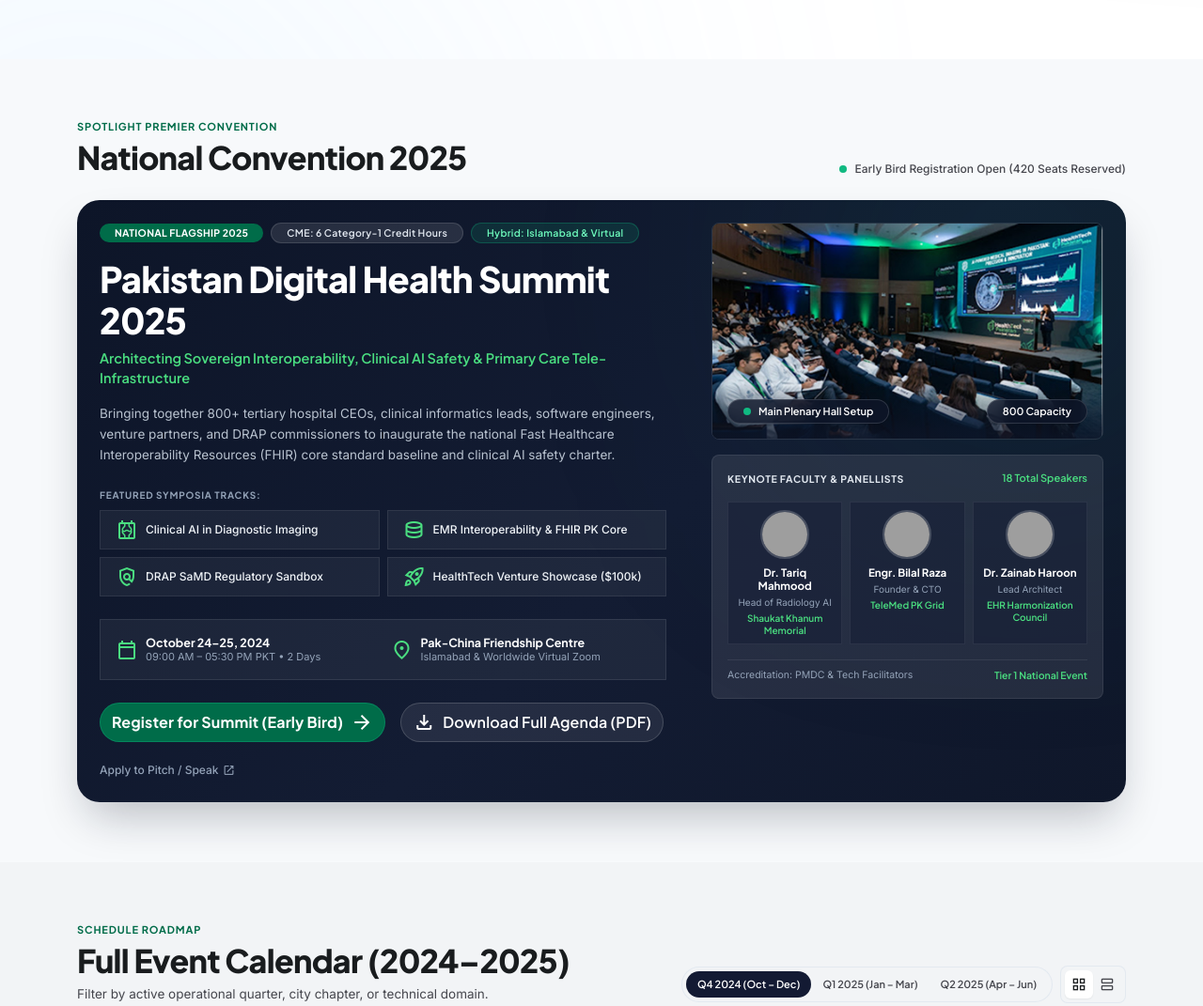
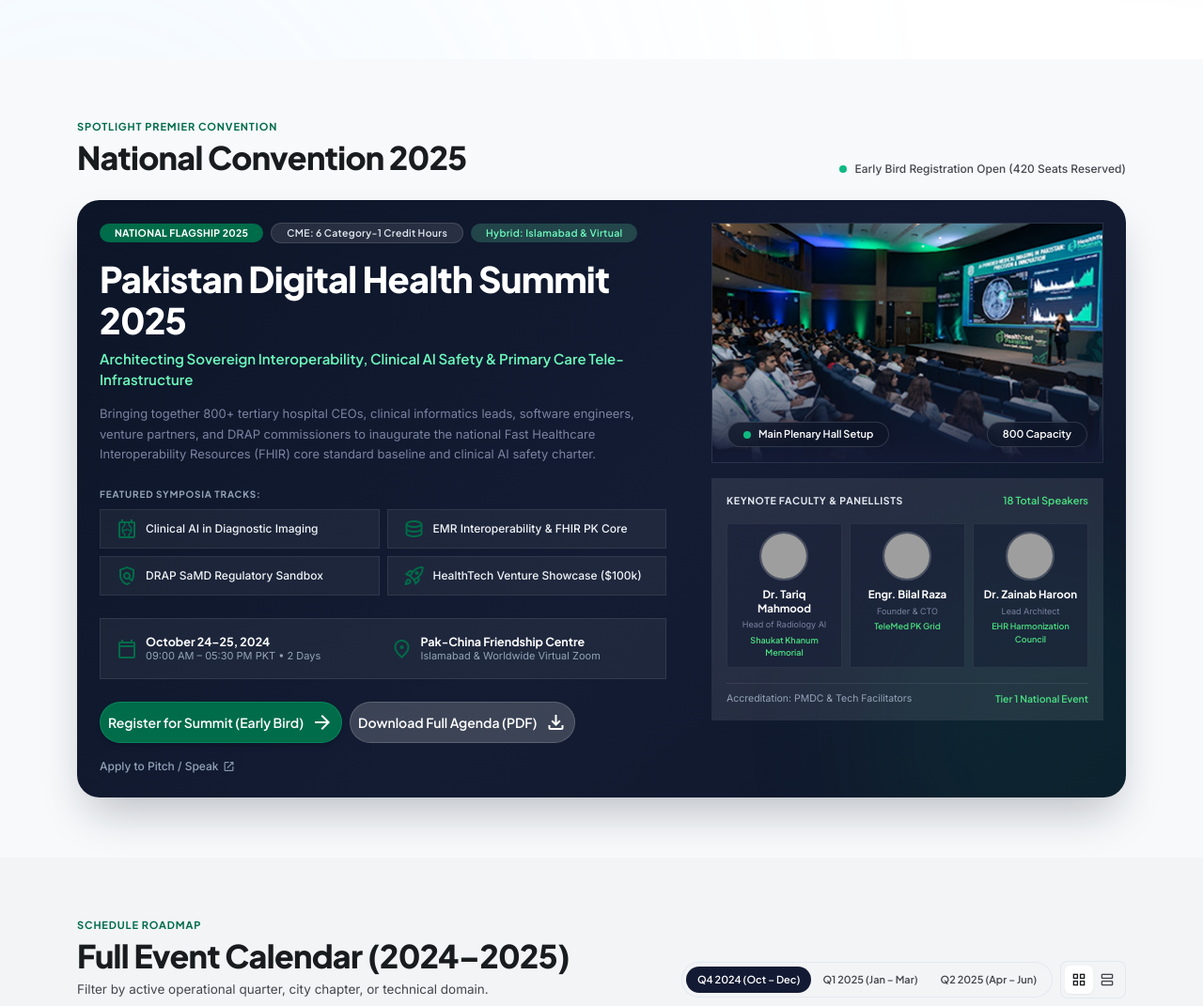
Before and after one commit to mwaqaskhan2002/healthtech-pakistan, a plain HTML site: page events.html in a window 1280 px wide. Shown: the part 779-1850 px from the top of the page at 94% size. Drawn offline with nearby package versions, Linux system fonts and the light colour scheme; grey boxes are pictures that could not be loaded; a script that the page names is missing; a web font is replaced by a local one.

Commit message:
Added the glow in the flagshipshowcase card fixed buttons and added overlay in the picture

```diff
--- a/events.html
+++ b/events.html
@@ -375,10 +375,11 @@
                 </div>
 
                 <!-- Dark Flagship Showcase Card -->
-                <div class="flagship-showcase-card position-relative overflow-hidden p-4" data-aos="fade-up"
+                <div class="flagship-showcase-card position-relative overflow-hidden p-4" data-aos="fade-up "
                     data-aos-delay="100" data-aos-duration="700">
-                    <!-- Subtle Ambient Glow inside Dark Card -->
-                    <div class="flagship-card-glow position-absolute rounded-circle"></div>
+
+                    <!-- Bottom-Right Glow -->
+                    <div class="flagship-card-glow-bottom-right position-absolute rounded-circle"></div>
 
                     <div class="row g-4 g-xl-5 align-items-stretch position-relative z-1">
                         <!-- Left Column: Details, Tracks, Date/Location & CTAs -->
@@ -491,25 +492,19 @@
                                 </div>
                             </div>
 
-                            <!-- Bottom Actions -->
-                            <div>
-                                <div class="d-flex flex-wrap align-items-center gap-3 mb-3">
-                                    <a href="#register-summit"
-                                        class="btn flagship-register-cta-btn plus-jakarta-sans-700 rounded-pill d-inline-flex align-items-center justify-content-center gap-2"
-                                        style="background-color: rgba(0, 108, 73, 1); border: 1px solid rgba(16, 185, 129, 0.35); color: #ffffff;">
-                                        <span>Register for Summit (Early Bird)</span>
-                                        <span class="material-symbols-outlined flagship-cta-icon" style="color: #ffffff;"
-                                            aria-hidden="true">arrow_forward</span>
+                            <div class="flagship-actions mb-3 d-flex flex-md-row flex-column gap-2">
+                                <a href="#register-summit" class="flagship-register-btn plus-jakarta-sans-600 px-2 py-1">
+                                    Register for Summit (Early Bird)
+                                    <span class="material-symbols-outlined flagship-cta-icon" aria-hidden="true">arrow_forward</span>
                                 </a>
 
-                                    <a href="#download-agenda"
-                                        class="btn flagship-agenda-pdf-btn plus-jakarta-sans-600 rounded-pill d-inline-flex align-items-center justify-content-center gap-2"
-                                        style="background-color: rgba(255, 255, 255, 0.08); border: 1px solid rgba(255, 255, 255, 0.16); color: #ffffff;">
-                                        <span class="material-symbols-outlined flagship-cta-icon" style="color: #ffffff;"
-                                            aria-hidden="true">download</span>
-                                        <span>Download Full Agenda (PDF)</span>
+
+                                <a href="#download-agenda" class="flagship-download-pdf-btn plus-jakarta-sans-600 px-2 py-1">
+                                    Download Full Agenda (PDF)
+                                    <span class="material-symbols-outlined flagship-cta-icon" aria-hidden="true">download</span>
                                 </a>
                             </div>
+
 
                             <a href="#apply-pitch"
                                 class="flagship-pitch-link inter-500 d-inline-flex align-items-center gap-1 text-decoration-none">
@@ -518,18 +513,17 @@
                                     aria-hidden="true">open_in_new</span>
                             </a>
                         </div>
-                        </div>
 
                         <!-- Right Column: Auditorium Photo + Keynote Faculty & Panellists -->
                         <div class="col-lg-5 d-flex flex-column gap-3">
                             <!-- Auditorium Stock Image Wrapper -->
-                            <div class="flagship-media-card position-relative overflow-hidden rounded-3">
+                            <div class="flagship-media-card position-relative overflow-hidden">
                                 <img src="images/main-planetary-hall-setup.jpg"
                                     alt="Main Plenary Hall Setup at Pakistan Digital Health Summit"
-                                    class="img-fluid w-100 flagship-media-img" loading="lazy">
+                                    class="img-fluid w-100 h-100 object-fit-cover" loading="lazy">
                                 <!-- Bottom Overlays -->
                                 <div
-                                    class="flagship-media-overlay position-absolute bottom-0 start-0 end-0 p-3 d-flex align-items-center justify-content-between gap-2">
+                                    class="flagship-media-overlay position-absolute bottom-0 start-0 end-0 p-3 d-flex align-items-center flex-wrap flex-sm-row justify-content-between gap-2">
                                     <span
                                         class="flagship-media-badge d-inline-flex align-items-center gap-2 rounded-pill px-3 py-1 plus-jakarta-sans-600">
                                         <span class="flagship-live-dot rounded-circle flex-shrink-0" aria-hidden="true"></span>
@@ -542,7 +536,7 @@
                             </div>
 
                             <!-- Keynote Faculty & Panellists Panel -->
-                            <div class="flagship-speakers-panel p-3 rounded-3">
+                            <div class="flagship-speakers-panel p-3">
                                 <div class="d-flex align-items-center justify-content-between gap-2 mb-3">
                                     <span class="flagship-speakers-heading plus-jakarta-sans-700 text-uppercase">
                                         KEYNOTE FACULTY &amp; PANELLISTS
@@ -1116,7 +1110,7 @@
 
                             <!-- Bottom CTA Buttons -->
                             <div class="d-flex flex-column flex-sm-row flex-wrap align-items-stretch align-items-sm-center gap-2">
-                                <a href="#watch-plenary-sessions"
+                                <!-- <a href="#watch-plenary-sessions"
                                     class="btn impact-btn-dark plus-jakarta-sans-600 rounded-pill d-inline-flex align-items-center justify-content-center gap-2">
                                     <span class="material-symbols-outlined impact-cta-icon flex-shrink-0" style="font-size: 16px;"
                                         aria-hidden="true">play_circle</span>
@@ -1128,7 +1122,7 @@
                                     <span class="material-symbols-outlined impact-cta-icon flex-shrink-0" style="font-size: 16px;"
                                         aria-hidden="true">description</span>
                                     <span>Download 2023 Proceedings Report</span>
-                                </a>
+                                </a> -->
                             </div>
                         </article>
                     </div>
--- a/style.css
+++ b/style.css
@@ -2633,28 +2633,16 @@
   color: #ffffff;
 }
 
-.flagship-card-glow {
-  width: 420px;
-  height: 420px;
-  top: -140px;
-  right: -100px;
-  background-color: rgba(0, 108, 73, 0.18);
-  filter: blur(140px);
-  pointer-events: none;
-}
-
-/* Bottom-Right Corner Glow inside Flagship Card */
 .flagship-card-glow-bottom-right {
   width: 384px;
   height: 384px;
   bottom: -120px;
   right: -110px;
-  background-color: rgba(0, 108, 73, 0.15) !important;
-  filter: blur(128px);
+  background-color: rgba(0, 108, 73, 0.15);
+  filter: blur(64px);      /* Figma blur 128 ≈ CSS 64px */
   pointer-events: none;
   z-index: 0;
 }
-
 /* Top Pills inside Card */
 .flagship-pill {
   font-size: 10.5px;
@@ -2674,8 +2662,7 @@
 }
 
 .flagship-pill--teal {
-  background-color: rgba(16, 185, 129, 0.14);
-  border: 1px solid rgba(16, 185, 129, 0.28);
+  background-color: rgba(108, 248, 187, 0.2);
   color: rgba(108, 248, 187, 1);
 }
 
@@ -2688,14 +2675,14 @@
 }
 
 .flagship-card-tagline {
-  color: rgba(74, 222, 128, 1);
-  font-size: 14.5px;
+  color: rgba(108, 248, 187, 1);
+  font-size: 15px;
   line-height: 1.45;
 }
 
 .flagship-card-desc {
-  color: rgba(203, 213, 225, 0.9);
-  font-size: 13.5px;
+  color: rgba(123, 131, 160, 1);
+  font-size: 13px;
   line-height: 1.65;
 }
 
@@ -2721,7 +2708,7 @@
 
 .flagship-track-icon {
   font-size: 16px;
-  color: rgba(74, 222, 128, 1);
+  color: rgba(0, 108, 73, 1);
 }
 
 /* Date & Location Strip */
@@ -2732,7 +2719,7 @@
 
 .flagship-meta-icon {
   font-size: 18px;
-  color: rgba(74, 222, 128, 1);
+  color: rgba(0, 108, 73, 1);
 }
 
 .flagship-meta-title {
@@ -2747,44 +2734,57 @@
   line-height: 1.4;
 }
 
-.flagship-register-cta-btn,
-.flagship-agenda-pdf-btn {
-  min-height: 42px;
-  padding: 10px 20px;
-  font-size: 12.5px;
-  line-height: 1.2;
-  letter-spacing: 0.01em;
-  white-space: nowrap;
-  transition: background-color 0.22s ease, border-color 0.22s ease, box-shadow 0.22s ease, transform 0.22s ease;
+.flagship-register-btn,
+.flagship-download-pdf-btn {
+  display: inline-flex;
+  align-items: center;
+  justify-content: center;
+  gap: clamp(6px, 1.6vw, 8px);
+  min-height: 44px;
+  font-size: clamp(11px, 3.4vw, 14px);
+  line-height: 1.3;
+  text-align: center;
+  text-decoration: none;
+  color: #fff;
+  border-radius: 9999px;
+  cursor: pointer;
+  transition: background-color 0.22s ease, border-color 0.22s ease,
+              box-shadow 0.22s ease;
+}
+
+.flagship-register-btn {
+  background-color: rgba(0, 108, 73, 1);
+  border: 1px solid rgba(16, 185, 129, 0.35);
+  box-shadow: 0 4px 6px -1px rgba(0, 0, 0, 0.1), 0 2px 4px -2px rgba(0, 0, 0, 0.1);
+}
+
+.flagship-download-pdf-btn {
+  background-color: rgba(224, 227, 229, 0.2);
+  border: 1px solid rgba(255, 255, 255, 0.16);
+}
+
+.flagship-register-btn:hover,
+.flagship-register-btn:focus-visible {
+  background-color: rgba(0, 126, 86, 1);
+  border-color: rgba(108, 248, 187, 0.5);
+  color: #fff;
+}
+
+.flagship-download-pdf-btn:hover,
+.flagship-download-pdf-btn:focus-visible {
+  background-color: rgba(224, 227, 229, 0.3);
+  border-color: rgba(255, 255, 255, 0.28);
+  color: #fff;
 }
 
 .flagship-cta-icon {
-  font-size: 18px;
+  flex-shrink: 0;
+  font-size: clamp(16px, 4.5vw, 18px);
   line-height: 1;
+  color: #fff;
   transition: transform 0.22s ease;
 }
 
-.flagship-register-cta-btn:hover,
-.flagship-register-cta-btn:focus-visible {
-  background-color: rgba(0, 126, 86, 1) !important;
-  border-color: rgba(108, 248, 187, 0.5) !important;
-  color: #ffffff !important;
-}
-
-.flagship-register-cta-btn:hover .flagship-cta-icon {
-  transform: translateX(3px);
-}
-
-.flagship-agenda-pdf-btn:hover,
-.flagship-agenda-pdf-btn:focus-visible {
-  background-color: rgba(255, 255, 255, 0.15) !important;
-  border-color: rgba(255, 255, 255, 0.28) !important;
-  color: #ffffff !important;
-}
-
-.flagship-agenda-pdf-btn:hover .flagship-cta-icon {
-  transform: translateY(2px);
-}
 .flagship-pitch-link {
   color: rgba(148, 163, 184, 1);
   font-size: 12px;
@@ -2798,17 +2798,28 @@
 /* Right Column: Media Card */
 .flagship-media-card {
   border: 1px solid rgba(255, 255, 255, 0.1);
-  min-height: 220px;
-}
-
-.flagship-media-img {
-  height: 235px;
-  object-fit: cover;
-  display: block;
-}
-
+  height: 256px;
+}
+
+/* Figma gradient: poori image par, neeche se upar */
+.flagship-media-card::after {
+  content: "";
+  position: absolute;
+  inset: 0;
+  background: linear-gradient(
+    0deg,
+    rgba(19, 26, 51, 1) 0%,
+    rgba(19, 26, 51, 0) 50%,
+    rgba(19, 26, 51, 0) 100%
+  );
+  pointer-events: none;
+  z-index: 1;
+}
+
+/* Badges gradient ke upar rahen */
 .flagship-media-overlay {
-  background: linear-gradient(180deg, rgba(13, 21, 40, 0) 0%, rgba(13, 21, 40, 0.85) 100%);
+  background: none;
+  z-index: 2;
 }
 
 .flagship-media-badge {
@@ -2822,7 +2833,6 @@
 /* Right Column: Speakers Panel */
 .flagship-speakers-panel {
   background-color: rgba(224, 227, 229, 0.1);
-  border: 1px solid rgba(255, 255, 255, 0.08);
 }
 
 .flagship-speakers-heading {
@@ -2860,15 +2870,14 @@
 }
 
 .flagship-speaker-role {
-  color: rgba(148, 163, 184, 1);
-  font-size: 10px;
+  color: rgba(123, 131, 160, 1);
+  font-size: 9px;
   line-height: 1.3;
 }
 
 .flagship-speaker-org {
   color: rgba(74, 222, 128, 1);
-  font-size: 10px;
-  line-height: 1.25;
+  font-size: 9px;
 }
 
 .flagship-speakers-footer {
```
Lines whose indentation alone changed are shown as unchanged.
